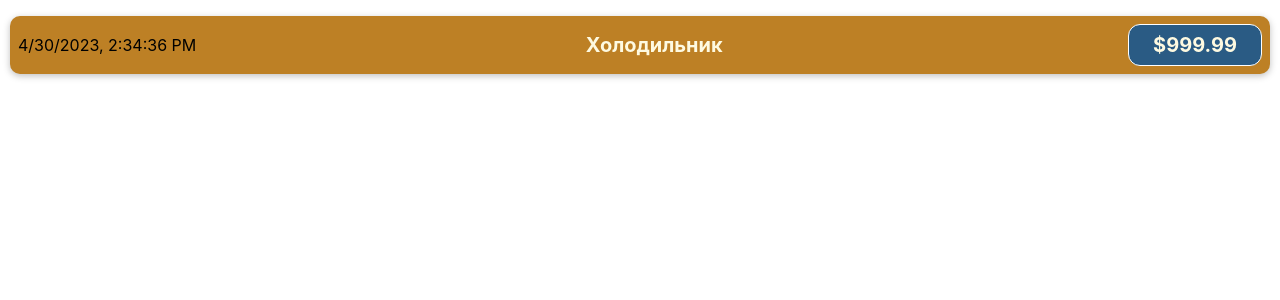
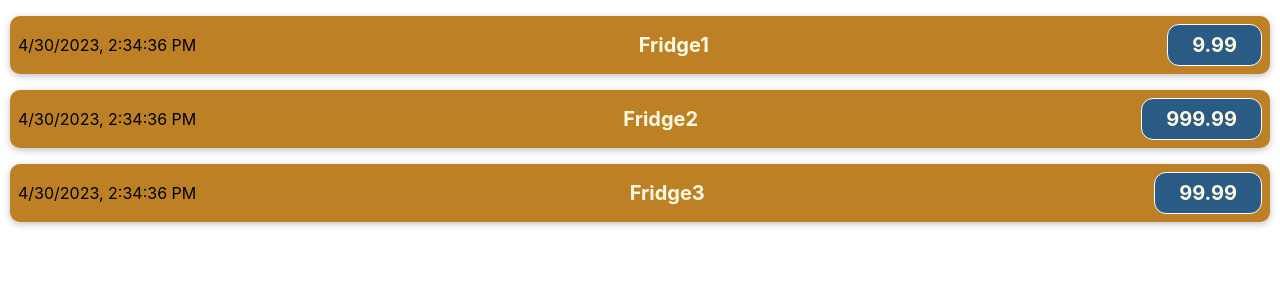
Before and after one commit to GitHubStanislav/react-cost-accounting, a React (Create React App) app: page / in a window 1280 px wide. Shown: the top 300 px of the page. Built offline with nearby package versions, Linux system fonts and the light colour scheme.

Commit message:
Test props

```diff
--- a/src/App.js
+++ b/src/App.js
@@ -2,9 +2,41 @@ import "./App.css";
 import CostItem from "./components/CostItem";
 
 function App() {
+  const costs = [
+    {
+      date: new Date().toLocaleString(),
+      description: "Fridge1",
+      amount: 9.99,
+    },
+    {
+      date: new Date().toLocaleString(),
+      description: "Fridge2",
+      amount: 999.99,
+    },
+    {
+      date: new Date().toLocaleString(),
+      description: "Fridge3",
+      amount: 99.99,
+    },
+  ];
+
   return (
     <div className="App">
-      <CostItem />
+      <CostItem
+        date={costs[0].date}
+        description={costs[0].description}
+        amount={costs[0].amount}
+      />
+      <CostItem
+        date={costs[1].date}
+        description={costs[1].description}
+        amount={costs[1].amount}
+      />
+      <CostItem
+        date={costs[2].date}
+        description={costs[2].description}
+        amount={costs[2].amount}
+      />
     </div>
   );
 }
--- a/src/components/CostItem.js
+++ b/src/components/CostItem.js
@@ -1,12 +1,11 @@
 import styles from "./CostItem.module.css";
-function CostItem() {
-  const costDate = new Date();
+function CostItem({ date, description, amount }) {
   return (
     <div className={styles.costItem}>
-      <div>{costDate.toLocaleString()}</div>
+      <div>{date}</div>
       <div className={styles.costItem__description}>
-        <h2>Холодильник</h2>
-        <div className={styles.costItem__price}>$999.99</div>
+        <h2>{description}</h2>
+        <div className={styles.costItem__price}>{amount}</div>
       </div>
     </div>
   );
```
